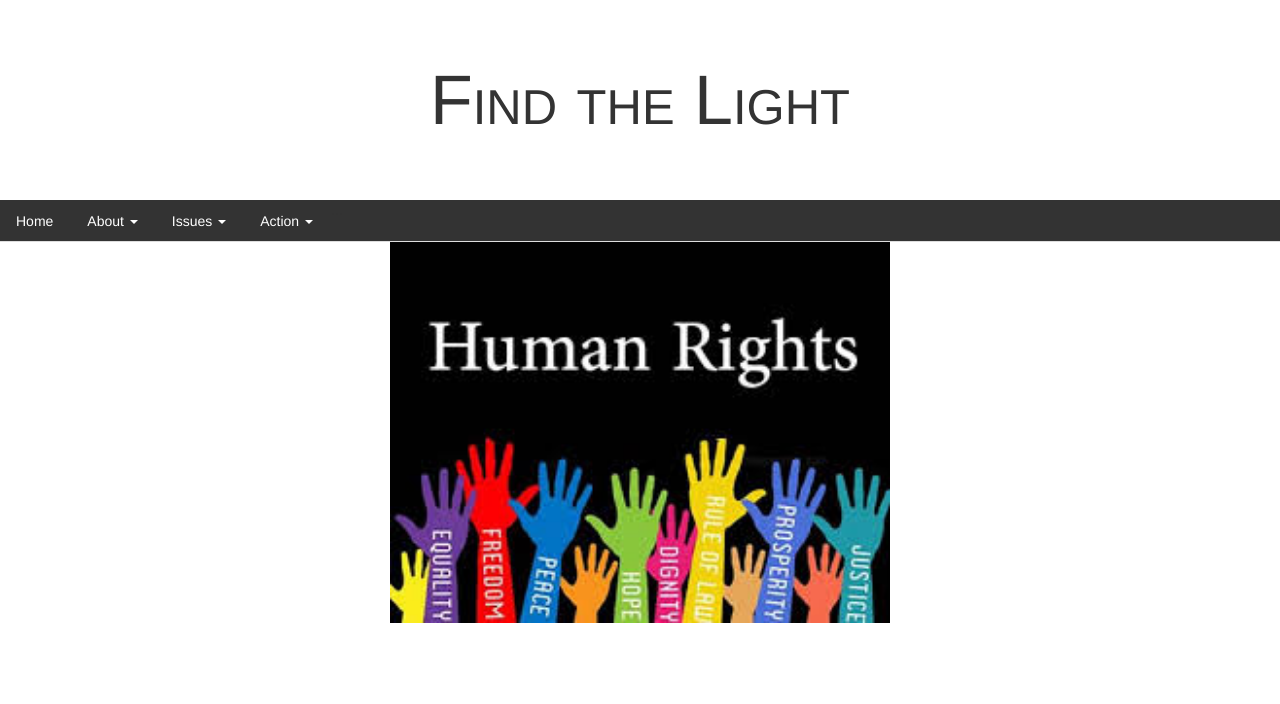
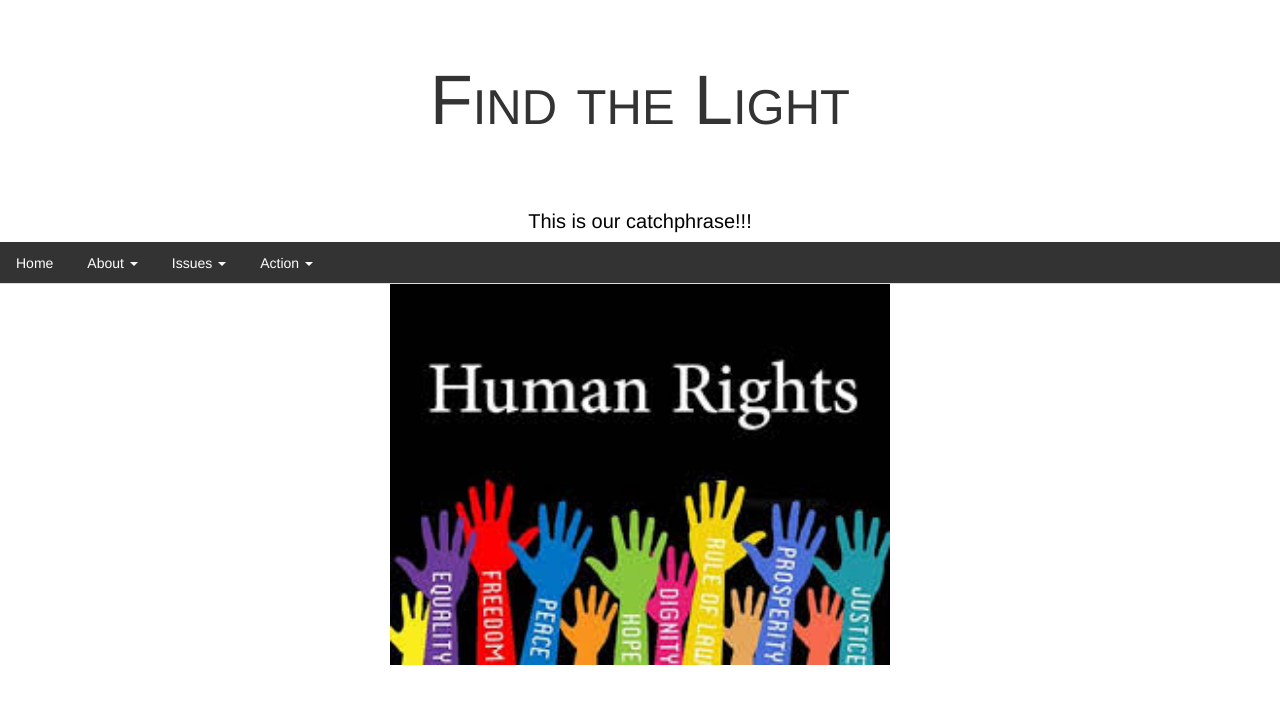
Before and after one commit to kaitlynyang/Final-Project, a plain HTML site: page html/webpage.html in a window 1280 px wide. Drawn offline with Linux system fonts and the light colour scheme; files that its build step writes are made by us from their sources; files whose address does not match are found by name.

Commit message:
testing catchphrase under header

```diff
--- a/format.css
+++ b/format.css
@@ -34,3 +34,9 @@ li a:hover {
 
     padding: 100px;
 }
+
+#catch {
+    text-align: center;
+    font-size: 20px;
+    color: black;
+}
--- a/html/webpage.html
+++ b/html/webpage.html
@@ -5,6 +5,7 @@
     <link href="css/bootstrap.min.css" rel="stylesheet">
     <title> Find the Light </title>
     <header id="title"> Find the Light </header>
+      <h4 id ="catch">This is our catchphrase!!!</h4>
 
   </head>
 <body>
```
